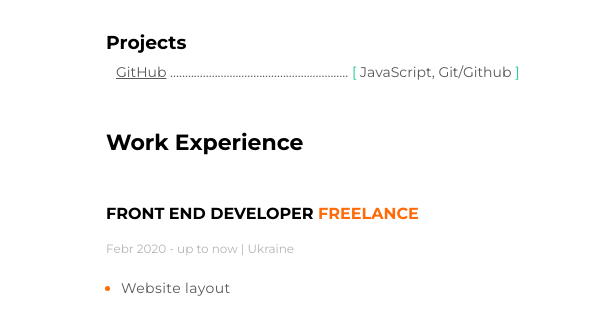
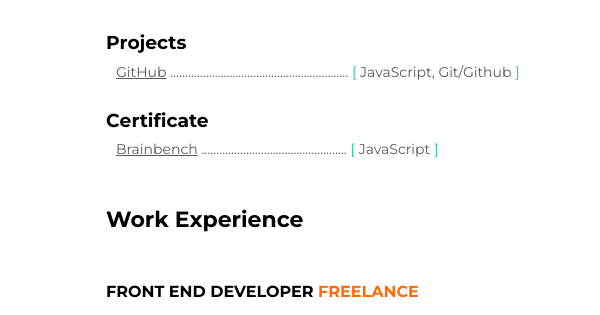
Before and after one commit to SerberDark/CV, a plain HTML site: page index.html in a window 1280 px wide. Shown: the part 292-607 px from the top of the page, 414-1014 px from the left. Drawn offline with Linux system fonts and the light colour scheme.

Commit message:
certificate

```diff
--- a/css/style.css
+++ b/css/style.css
@@ -458,6 +458,9 @@ aside ul li::marker {
   list-style-type: none;
   padding-left: 0;
 }
+.certificate_container {
+  margin-top: 30px;
+}
 .proffesion,
 .fio {
   margin-bottom: 30px;
--- a/index.html
+++ b/index.html
@@ -85,6 +85,20 @@
               >
               <span
                 ><span class="bracket"> [</span> JavaScript, Git/Github
+                <span class="bracket">]</span></span
+              >
+            </li>
+          </ol>
+        </div>
+        <!-- certificate container -->
+        <div class="projects_container certificate_container">
+          <h3>Сertificate</h3>
+          <ol>
+            <li>
+              <a target="_blank" href="https://prnt.sc/w9z7r3">Brainbench</a>
+              <span>.................................................</span>
+              <span
+                ><span class="bracket"> [</span> JavaScript
                 <span class="bracket">]</span></span
               >
             </li>
```
